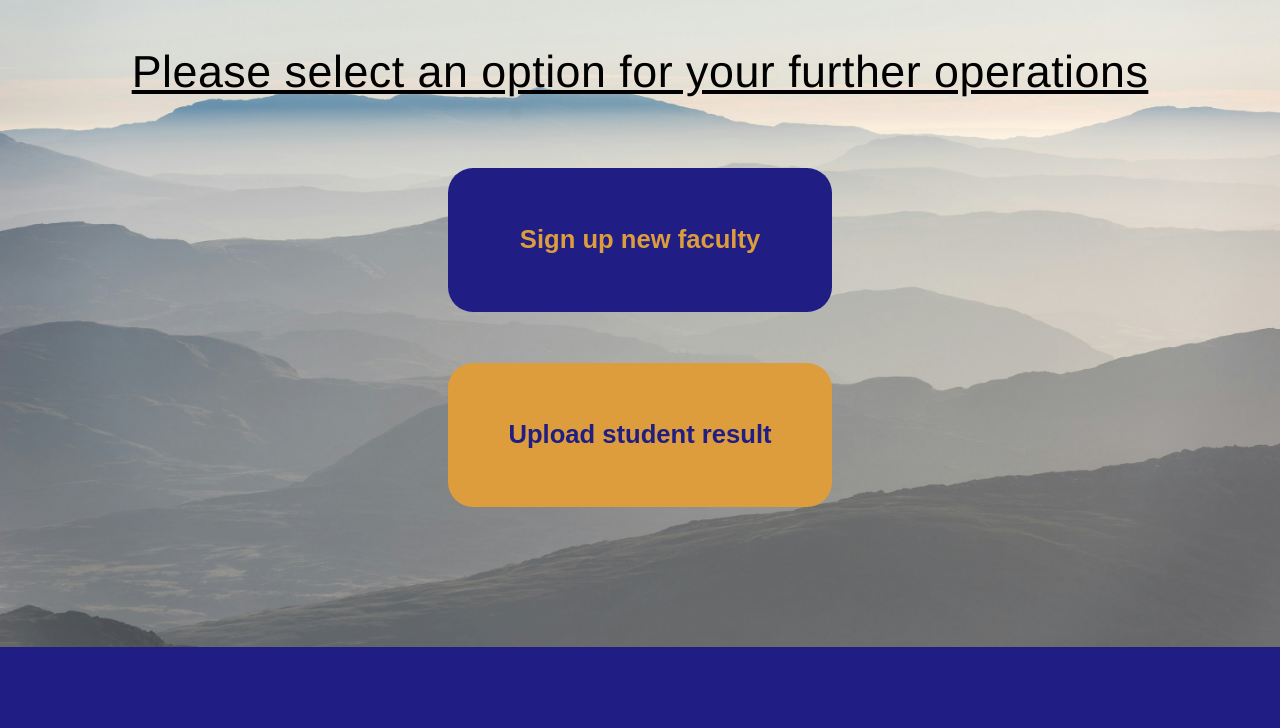
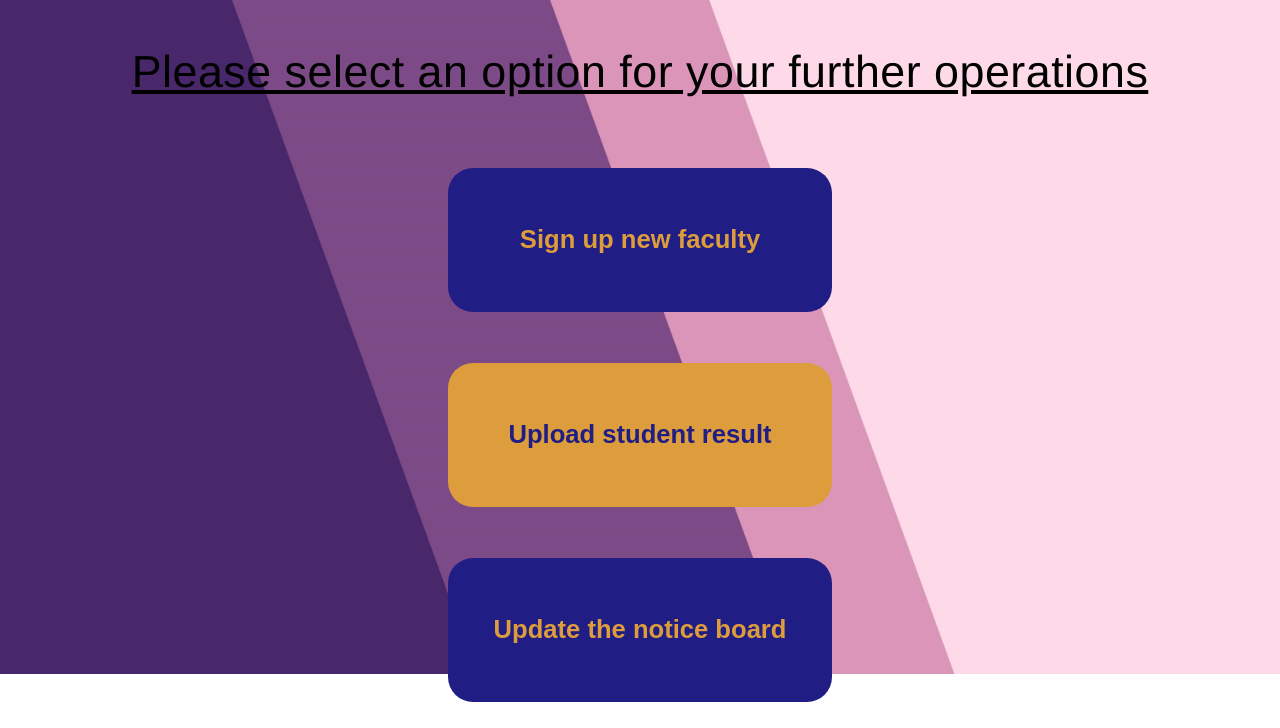
Before and after one commit to Shivam-S-Pathak/The-Scoreboard, a Django app: page /service_page in a window 1280 px wide. Shown: the part 153-881 px from the top of the page. Before the commit the page ends 800 px from the top, so only its background shows below. Run offline with Django 5.2, Linux system fonts and the light colour scheme.

Commit message:
add notice board functionality

```diff
--- a/result/admin.py
+++ b/result/admin.py
@@ -1,6 +1,7 @@
 from django.contrib import admin
-from result.models import Result
+from result.models import Result, notice_board
 
 # Register your models here.
 
-admin.site.register(Result)
+admin.site.register(Result),
+admin.site.register(notice_board)
--- a/result/models.py
+++ b/result/models.py
@@ -32,3 +32,7 @@ class Result(models.Model):
 
     def __str__(self):
        return str(self.enrollment_no)
+
+
+class notice_board(models.Model):
+    notice=models.TextField(default="NO notice to show")
--- a/result/urls.py
+++ b/result/urls.py
@@ -17,6 +17,7 @@ urlpatterns = [
     path('forgot_password', forgot, name='forgot'),
     path('student_login' , student_login, name='student_login'),
     path('service_page' , service, name='service'),
+    path('update-notice' , update_notice, name='update_notice'),
 ]
 
 if settings.DEBUG:
--- a/result/views.py
+++ b/result/views.py
@@ -20,7 +20,9 @@ from result.forms import *
 # Create your views here.
 
 def index(request):
-            return render(request, "index.html")
+            notice=notice_board.objects.first()
+            context={'notice':notice}
+            return render(request, "index.html", context)
 
 def student_login(request):
      if request.method=="POST":
@@ -273,3 +275,17 @@ def forgot(request):
 
 def service(request):
      return render(request , 'service_page.html')
+
+def update_notice(request):
+     if request.method=='POST':
+          update=request.POST.get('updatenotice')
+
+          obj=notice_board.objects.first()
+          obj.notice=update
+          obj.save()
+          messages.success(request, "Notice is updated successfully" )
+          return redirect("/update-notice")
+     else:
+            notice=notice_board.objects.first()
+            context={'notice':notice}
+            return render(request, "notice_updates.html", context)
--- a/static/css_service.css
+++ b/static/css_service.css
@@ -55,9 +55,25 @@
     background-color: rgb(221, 157, 60);
     color:rgb(32, 29, 132);
 }
+.b3 {
+    display: flex;
+    justify-content: center;
+    align-items: center;
+    width: 30%;
+    height: 18vh;
+    font-size: 2vw;
+    margin: 10px 0;
+    font-family: Arial, Helvetica, sans-serif;
+    border-radius: 25px;
+    margin: 2%;
+    text-decoration: none;
+    transition: all 0.3s ease;
+    background-color: rgb(32, 29, 132);
+    color:rgb(221, 157, 60);
+}
 
 .b1:hover,
-.b2:hover {
+.b2:hover, b3:hover{
     transform: scale(0.90);
     /* Reduce size on hover */
 }
--- a/templates/service_page.html
+++ b/templates/service_page.html
@@ -18,6 +18,7 @@ service page
 
     <a href="/signupteachers" class="b1"><b>Sign up new faculty</b></a>
     <a href="/inputdata" class="b2"><b>Upload student result</b></a>
+    <a href="/update-notice" class="b3"><b>Update the notice board</b></a>
 </div>
 
 {% endblock body %}
```
Also changed, not shown: static/css_index.css (+33 -31 lines), templates/index.html (+5 -4 lines), templates/notice_updates.html (added, +24 -0 lines), db.sqlite3, result/migrations/0029_notice_board.py (added), static/image.jpg.
